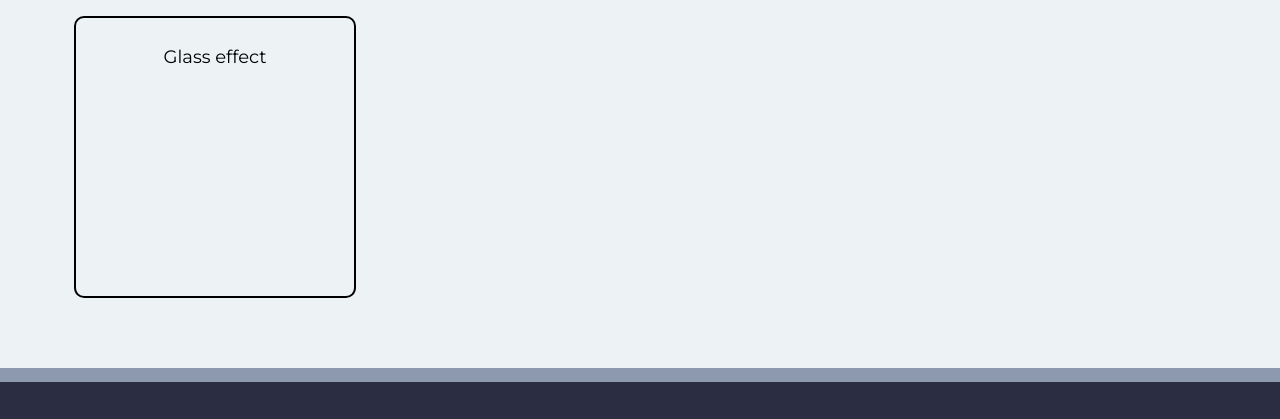
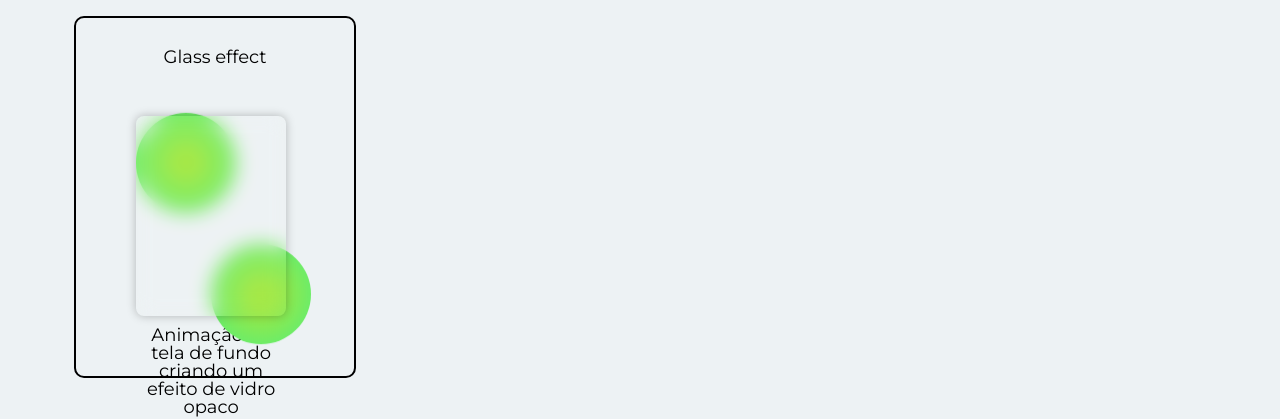
Before and after one commit to italocajado/Rep-frontend-CSS, a plain HTML site: page portfolio.html in a window 1280 px wide. Shown: the part 470-889 px from the top of the page. Drawn offline with Linux system fonts and the light colour scheme.

Commit message:
criando o restante do css do card blur

```diff
--- a/portfolio.html
+++ b/portfolio.html
@@ -51,10 +51,11 @@
             </li>
             <li>
               <h2>Glass effect</h2>
-              <article class="card">
+              <article class="card-glass">
                 <div class="circle"></div>
                 <div class="circle"></div>
                 <div class="card-iner"></div>
+                <p class="descricao">Animação de tela de fundo criando um efeito de vidro opaco</p>
               </article>
             </li>
         </ul>
--- a/style.css
+++ b/style.css
@@ -201,3 +201,51 @@ h2{
 }
 
 /* card glass effect */
+
+.card-glass{
+    width: 150px;
+    height: 200px;
+    position: relative;
+    margin: 40px;
+}
+
+.card-iner{
+    width: inherit;
+    height: inherit;
+    background-color: rgba(255, 255, 255, .05);
+    box-shadow: 0 0 10px rgba(0, 0, 0, 0.25);
+    backdrop-filter: blur(10px);
+    border-radius: 8px;
+}
+
+.circle {
+    width: 100px;
+    height: 100px;
+    background: radial-gradient(#b0e633, #53ef7d);
+    border-radius: 50%;
+    position: absolute;
+    animation: move-up 2s ease-in infinite alternate-reverse;
+}
+
+circle:nth-child(1){
+    top: -25px;
+    left: -25px;
+}
+
+.circle:nth-child(2){
+    bottom: -25px;
+    right: -25px;
+    animation-name: move-down;
+}
+
+@keyframes move-up{
+    to{
+        transform: translateY(-10px);
+    }
+}
+
+@keyframes move-down{
+    to{
+        transform: translateY(10px);
+    }
+}
```
